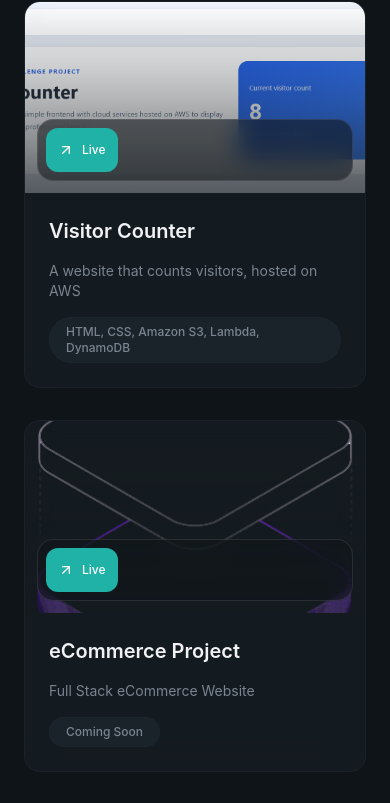
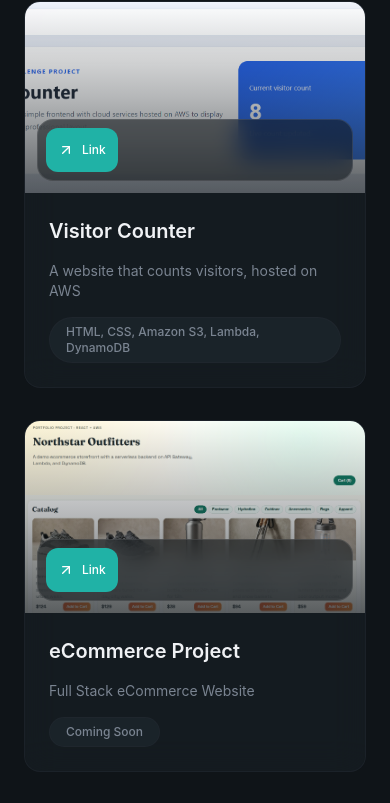
Before and after one commit to Colby-Patterson2/dev-portfolio, a React (Vite) app: page / in a window 390 px wide. Shown: the part 3349-4152 px from the top of the page. Built offline with nearby package versions, Linux system fonts and the light colour scheme.

Commit message:
New project link

```diff
--- a/src/sections/Projects.jsx
+++ b/src/sections/Projects.jsx
@@ -12,9 +12,9 @@ const projects = [
     {
         title: "eCommerce Project",
         description: "Full Stack eCommerce Website",
-        image: "/hero.png",
+        image: "/demo-ecommerce-project.png",
         tags: ["Coming Soon"],
-        link: "#",
+        link: "https://main.d2thqtzrpf0jqh.amplifyapp.com/",
         github: "#",
     },
     {
@@ -50,10 +50,10 @@ export const Projects = () => {
                                         target="_blank"
                                         rel="noopener noreferrer"
                                         className="inline-flex items-center gap-2 min-h-11 px-3 rounded-xl bg-primary text-primary-foreground hover:brightness-110 active:scale-[0.98] focus:outline-none focus-visible:ring-2 focus-visible:ring-primary/70 transition-all"
-                                        aria-label={`Open live project: ${project.title}`}
+                                        aria-label={`Open link toproject: ${project.title}`}
                                     >
                                         <ArrowUpRight className="w-4 h-4"/>
-                                        <span className="text-xs font-medium md:hidden">Live</span>
+                                        <span className="text-xs font-medium md:hidden">Link</span>
                                     </a>
 
                                     {project.github !== "#" && (
```
Also changed, not shown: public/demo-ecommerce-project.png (added).
